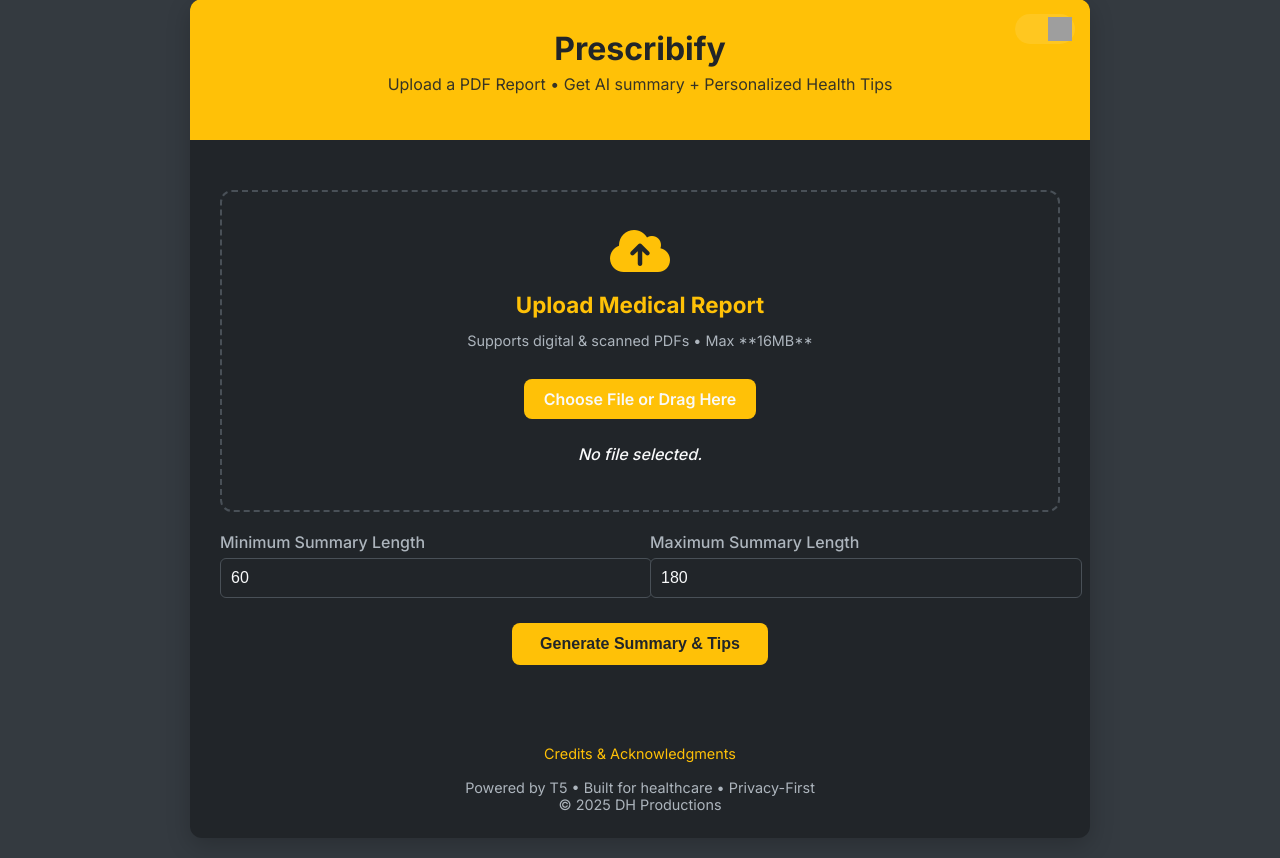
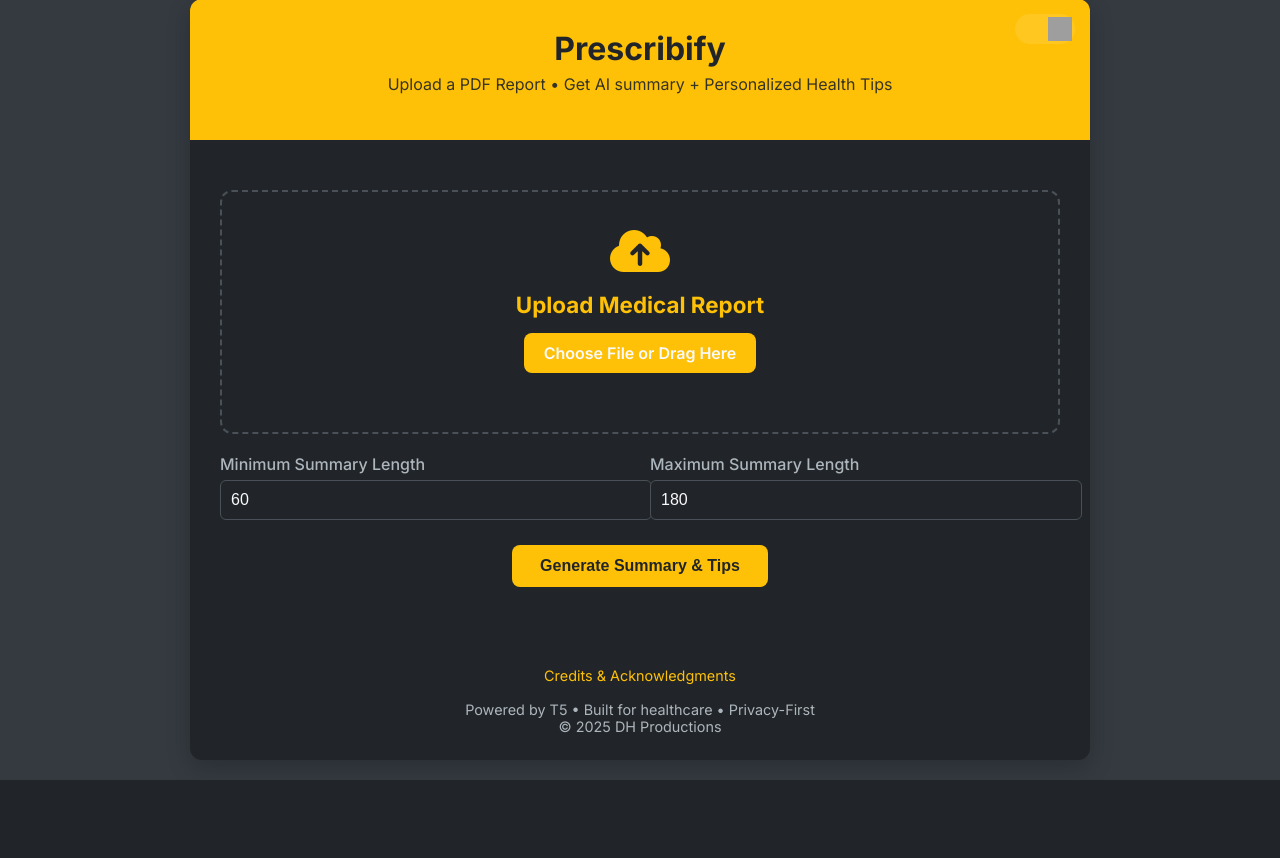
Before and after one commit to spacesaicodes1234/olympai_DHProdcutions, a Flask app: page / in a window 1280 px wide. Shown: the part 21-879 px from the top of the page. After the commit the page ends 801 px from the top, so only its background shows below. Run offline with Flask 3, Linux system fonts and the light colour scheme; grey boxes are pictures that could not be loaded.

Commit message:
Update index.html

```diff
--- a/project/templates/index.html
+++ b/project/templates/index.html
@@ -333,15 +333,12 @@
                         <i class="fas fa-cloud-upload-alt"></i>
                     </div>
                     <h3>Upload Medical Report</h3>
-                    <p class="upload-support">Supports digital & scanned PDFs • Max **16MB**</p>
 
                     <input type="file" id="pdf_upload" name="pdf_file" accept=".pdf" required style="display: none;">
 
                     <label for="pdf_upload" class="upload-label">
                         <span class="upload-button-text">Choose File or Drag Here</span>
                     </label>
-
-                    <p class="file-name" id="file_name">No file selected.</p>
                 </div>
 
                 <div class="controls">
```
